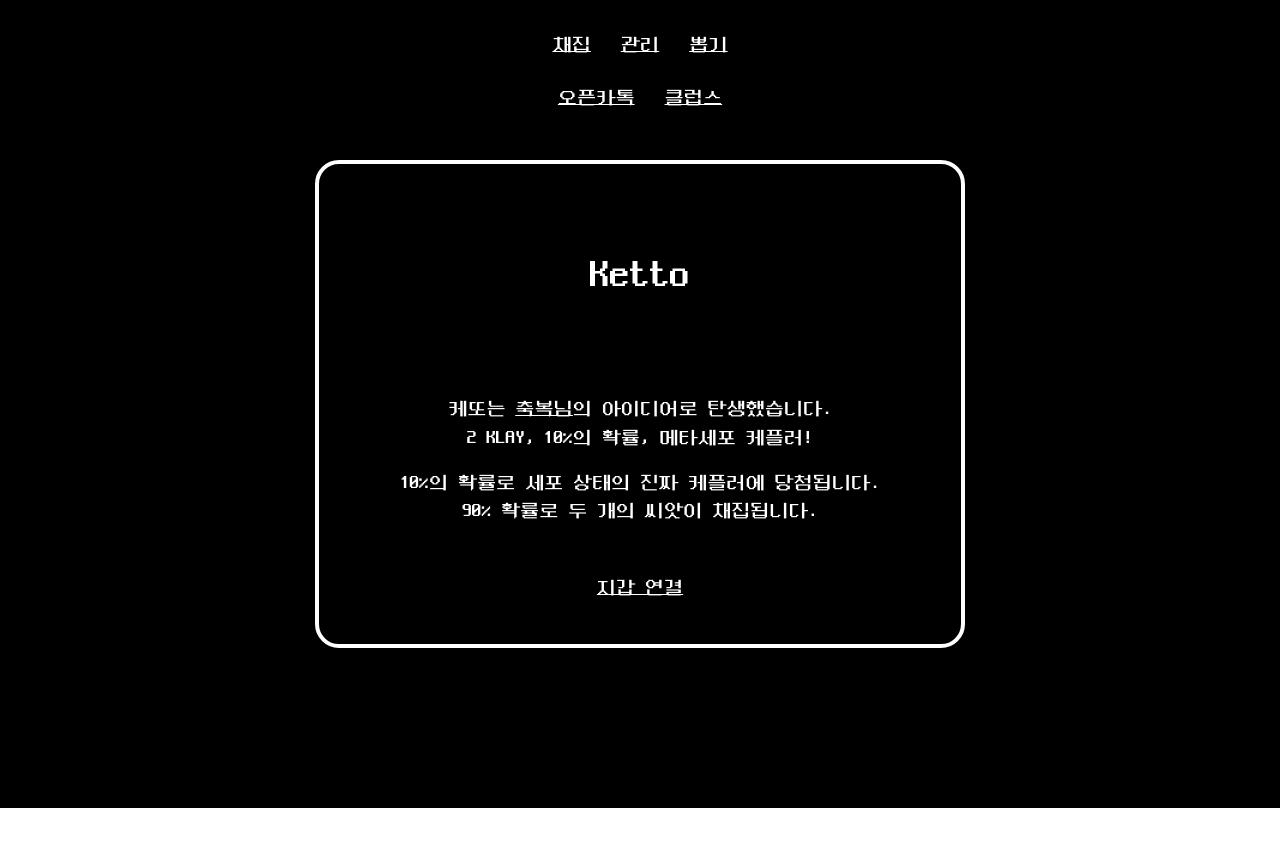
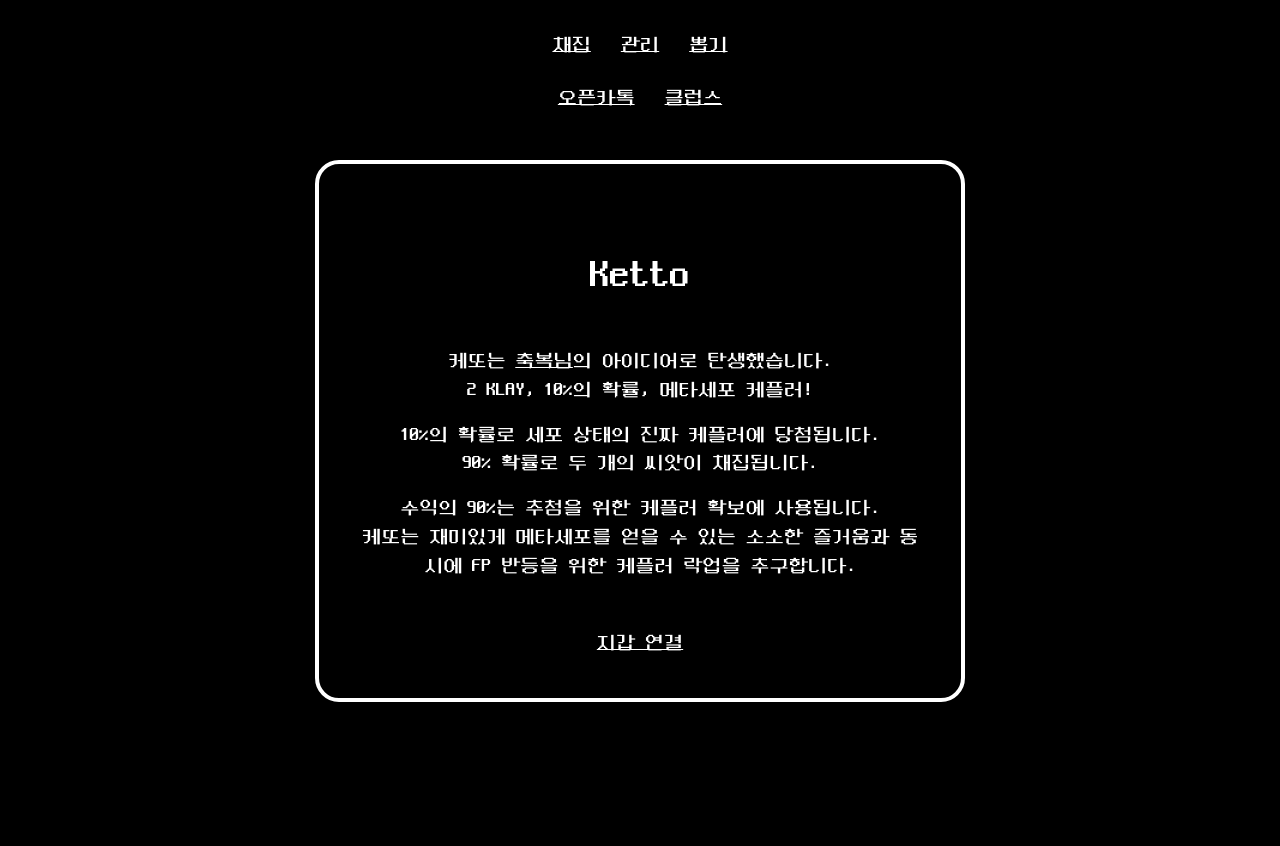
Before and after one commit to klayafterlife/tk, a Nuxt app: page /lotto in a window 1280 px wide. Shown: the top 846 px of the page. Before the commit the page ends 808 px from the top, so only its background shows below. Built offline with nearby package versions, Linux system fonts and the light colour scheme.

Commit message:
설명 추가

```diff
--- a/pages/lotto.vue
+++ b/pages/lotto.vue
@@ -1,15 +1,20 @@
 <template>
   <div class="container">
-    <h1 class="mb-5 mt-5 pb-5">Ketto</h1>
+    <h1 class="mb-5 mt-5">Ketto</h1>
 
     <div class="mb-3">
       케또는 <a class="link" href="https://twitter.com/UppxS" target="_blank">축복님</a>의 아이디어로 탄생했습니다.<br />
       2 KLAY, 10%의 확률, 메타세포 케플러!
     </div>
 
+    <div class="mb-3">
+      10%의 확률로 세포 상태의 진짜 케플러에 당첨됩니다.<br />
+      90% 확률로 두 개의 씨앗이 채집됩니다.
+    </div>
+
     <div class="mb-5">
-      10%의 확률로 세포 상태의 진짜 케플러에 당첨됩니다.<br />
-      90% 확률로 두 개의 씨앗이 채집됩니다.<br />
+      수익의 90%는 추첨을 위한 케플러 확보에 사용됩니다.<br />
+      케또는 재미있게 메타세포를 얻을 수 있는 소소한 즐거움과 동시에 FP 반등을 위한 케플러 락업을 추구합니다.
     </div>
 
     <ConnectWallet v-if="!connected" />
```
